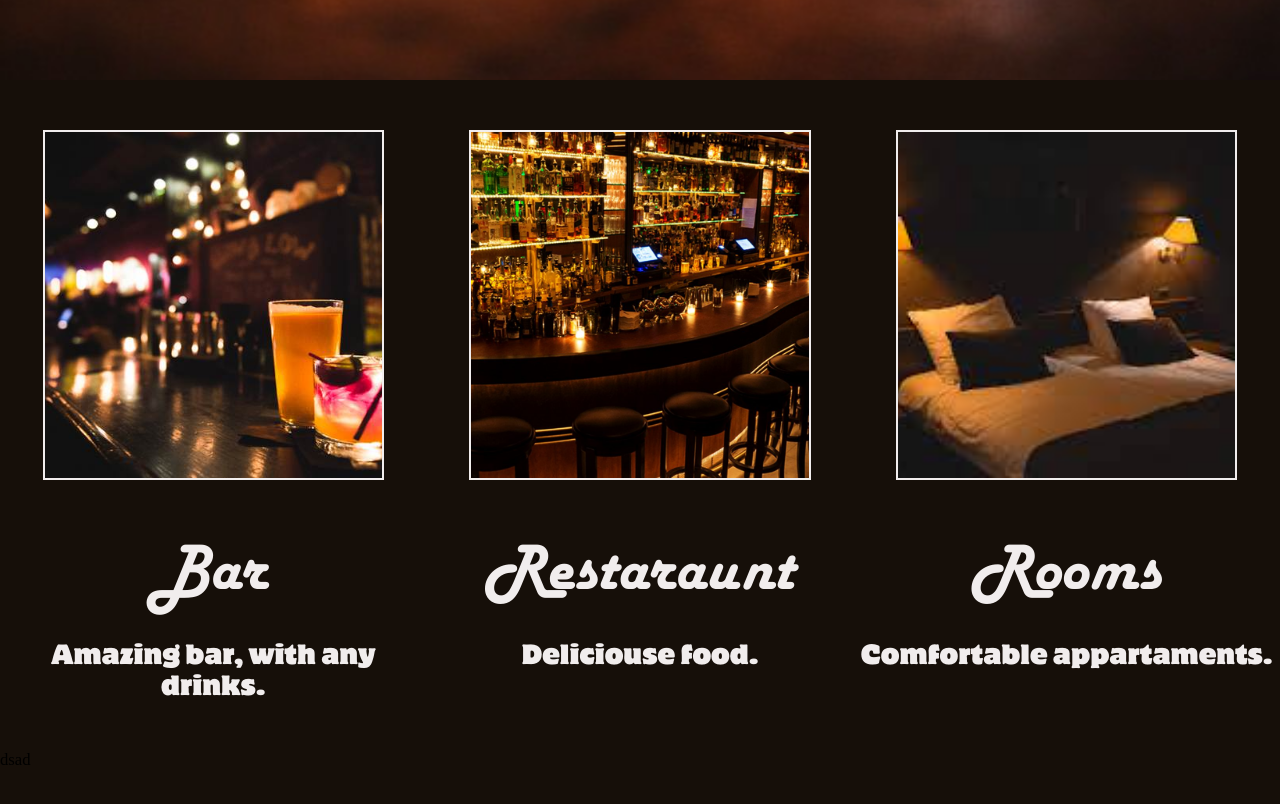
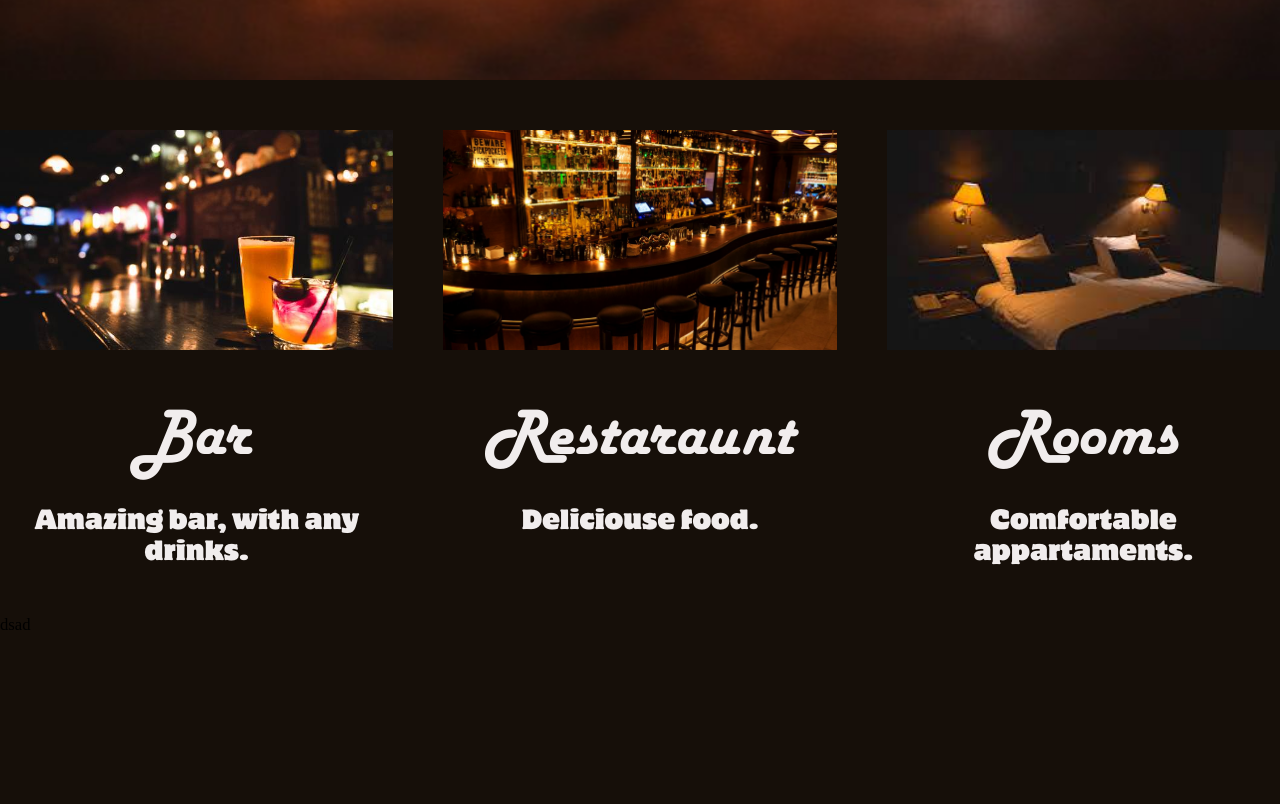
Before and after one commit to julius1986/simple-hotel-template, a plain HTML site: page index.html in a window 1280 px wide. Shown: the part 720-1524 px from the top of the page. Drawn offline with Linux system fonts and the light colour scheme.

Commit message:
Fix images

```diff
--- a/index.html
+++ b/index.html
@@ -19,17 +19,23 @@
       <section class="about">
         <div class="about__container">
           <div class="card">
-            <img src="./images/bar.jpg" alt="bar image" />
+            <div class="card__image">
+              <img src="./images/bar.jpg" alt="bar image" />
+            </div>
             <h2 class="card__title">Bar</h2>
             <div class="card__text">Amazing bar, with any drinks.</div>
           </div>
           <div class="card">
-            <img src="./images/restaraunt.jpg" alt="bar image" />
+            <div class="card__image">
+              <img src="./images/restaraunt.jpg" alt="bar image" />
+            </div>
             <h2 class="card__title">Restaraunt</h2>
             <div class="card__text">Deliciouse food.</div>
           </div>
           <div class="card">
-            <img src="./images/room.jpeg" alt="bar image" />
+            <div class="card__image">
+              <img src="./images/room.jpeg" alt="bar image" />
+            </div>
             <h2 class="card__title">Rooms</h2>
             <div class="card__text">Comfortable appartaments.</div>
           </div>
--- a/style.css
+++ b/style.css
@@ -46,6 +46,44 @@ main {
   margin-bottom: 1.2rem;
 }
 
+.card {
+  flex: 1;
+  text-align: center;
+  height: 100%;
+}
+
+.card__title {
+  font-family: "HarlowSolid";
+  font-size: 4rem;
+  margin-bottom: 2rem;
+  font-weight: 100;
+}
+
+.card__text {
+  font-family: "MotterCorpus";
+  font-size: 1.5rem;
+}
+
+
+.card__image{
+  position: relative;
+  margin: 0 auto;
+  width: 100%;
+  padding-bottom: 56%;
+  margin-bottom: 3rem;
+}
+
+.card img {
+  width: 100%;
+  height: 100%;
+  top: 0;
+  left: 0;
+  position: absolute;
+  object-fit: cover;
+  object-position: center;
+}
+
+
 @media screen and (min-width: 576px) {
   html {
     font-size: 1.3vw;
@@ -83,34 +121,6 @@ main {
     display: flex;
     justify-content: space-evenly;
     color: var(--text-primary);
-  }
-
-  .card {
-    flex: 1;
-    text-align: center;
-    height: 100%;
-  }
-
-  .card img {
-    max-width: 80%;
-    height: 100%;
-    object-fit: cover;
-    object-position: center;
-    border: 2px solid var(--text-primary);
-    box-sizing: border-box;
-    margin-bottom: 3rem;
-    min-height: 350px;
-  }
-
-  .card__title {
-    font-family: "HarlowSolid";
-    font-size: 4rem;
-    margin-bottom: 2rem;
-    font-weight: 100;
-  }
-
-  .card__text {
-    font-family: "MotterCorpus";
-    font-size: 1.5rem;
+    gap: 3rem;
   }
 }
```
